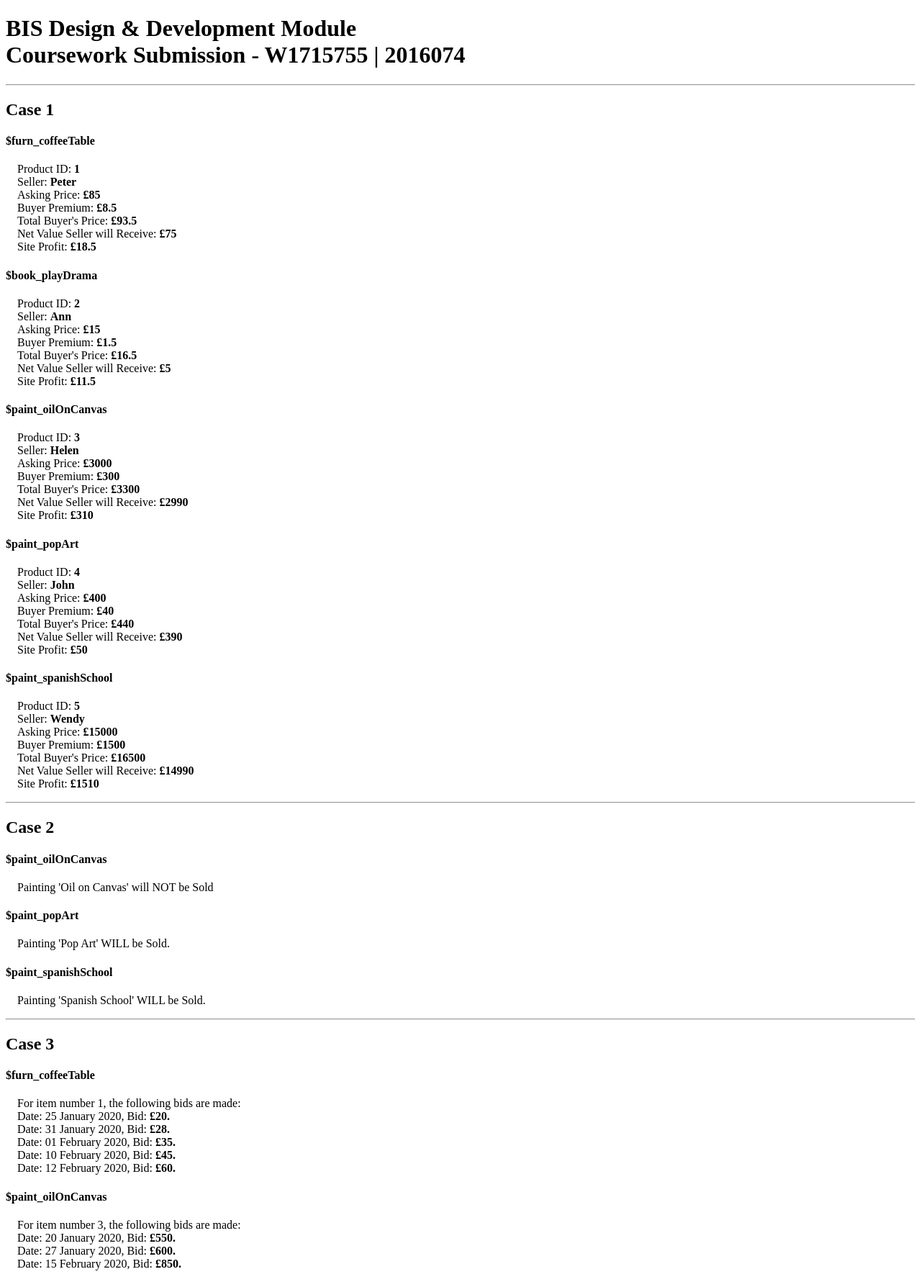
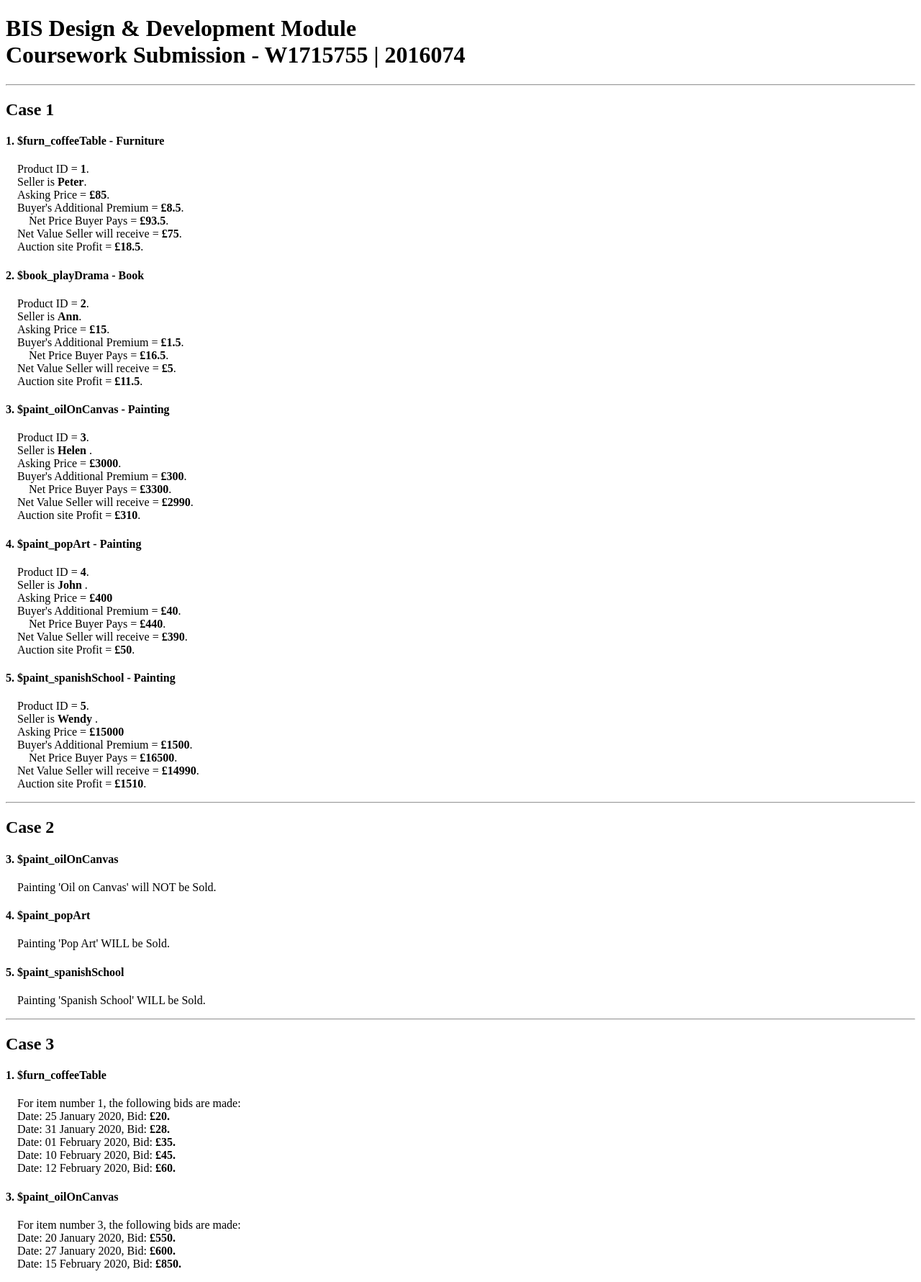
Before and after one commit to SeanCassiere/L5-BISDD-CW2, a PHP site: page / in a window 1280 px wide. Shown: the whole page at 72% size. Run offline with PHP 8.4, Linux system fonts and the light colour scheme.

Commit message:
Part-B Spacing Fix, Part-A Logic Fix

```diff
--- a/Part-A/private/classes/class_Auction_Item.php
+++ b/Part-A/private/classes/class_Auction_Item.php
@@ -11,7 +11,6 @@ class Auction_Item {
   private $currentBid; // Current big on the Item
 
   // # Attr
-  protected $buyer_premium;
   protected $bid_history = [];
 
   // # Static Attr
@@ -49,36 +48,20 @@ class Auction_Item {
     $this->askingPrice = $askingPrice;
     $this->closingDate = $closingDate;
     $this->currentBid = $currentBid;
-    // Calculates The Buyer Premium Value for the Item
-    $this->buyer_premium = $this->askingPrice*0.1;
   }
-
-  public function selling_price() { // Selling Price and Info to User
-    $total_price = $this->askingPrice + $this->buyer_premium;
-    echo "Product ID: <b>".$this->id."</b><br>";
-    echo "Seller: <b>".$this->seller."</b><br>";
-    echo "Asking Price: <b>&pound;".$this->askingPrice."</b><br>";
-    echo "Buyer Premium: <b>&pound;".$this->buyer_premium."</b><br>";
-    echo "Total Buyer's Price: <b>&pound;".$total_price."</b><br>";
-  }
-
-  public function seller_earnings() { // Seller's Earnings
-    $profit = $this->askingPrice - self::$seller_premium;
-    echo "Net Value Seller will Receive: <b>&pound;". $profit ."</b><br>";
-  }
-
-  public function site_profit() { // Auction Site Profits
-    $profit = $this->buyer_premium + self::$seller_premium;
-    echo "Site Profit: <b>&pound;".$profit."</b><br>";
-  }
-
+  # Adding to the # Bid History attr
   public function add_bid_history($date, $bid) { $this->bid_history[$date] = $bid; }
-
+  # Displaying # Bid History Attr in a presentable manner
   public function view_bid_history() {
     if (!empty($this->bid_history)) {
       echo "For item number ".$this->id.", the following bids are made: <br>";
       foreach ($this->bid_history as $date=>$bid) { echo "Date: ". $date .", Bid: <b>&pound;". $bid . ".</b><br>"; }
     } else { echo "Item number ".$this->id." has NO bid history set."; }
   }
+  # Logic Based Calculations
+  public function calculate_buyer_premium() { return $this->askingPrice*0.1; }
+  public function calculate_selling_price() { return $this->askingPrice + $this->calculate_buyer_premium(); }
+  public function calculate_seller_earnings() { return $this->askingPrice - self::$seller_premium; }
+  public function calculate_site_profit() { return $this->calculate_buyer_premium() + self::$seller_premium; }
 }
 ?>
--- a/Part-A/private/classes/class_Painting.php
+++ b/Part-A/private/classes/class_Painting.php
@@ -25,8 +25,6 @@ class Painting extends Auction_Item {
     $this->reservedPrice = $reserve;
   }
 
-  public function saleState() {
-    if ( $this->reservedPrice < $this->get_currentBid() ) { echo "Painting '".$this->get_description()."' WILL be Sold."; } else { echo "Painting '".$this->get_description()."' will NOT be Sold"; }
-  }
+  public function saleState() { if ( $this->reservedPrice < $this->get_currentBid() ) { echo "Painting '".$this->get_description()."' WILL be Sold."; } else { echo "Painting '".$this->get_description()."' will NOT be Sold."; } }
 }
 ?>
--- a/Part-A/public/index.php
+++ b/Part-A/public/index.php
@@ -7,11 +7,12 @@ require_once('../private/initialise.php');
   <meta charset="UTF-8">
   <meta name="viewport" content="width=device-width, initial-scale=1.0">
   <title>Part A - W1715755 | 2016074</title>
-  <style>.push-left{ margin-left: 1rem; }</style>
+  <style>.push-left{ margin-left: 1rem; } span {display: block;}</style>
 </head>
 <body>
   <h1>BIS Design & Development Module<br>Coursework Submission - W1715755 | 2016074</h1>
   <hr>
+
   <?php
   /* Task 2 */
   $furn_coffeeTable = new Furniture("85 cm X 35 cm X 52", 1 , "Peter", "Furniture", "Coffee table", 85, "31/03/2020", 60);
@@ -21,45 +22,92 @@ require_once('../private/initialise.php');
   $paint_spanishSchool = new Painting("Goya",  1800, 9500, 5 , "Wendy ", "Painting", "Spanish School", 15000, "30/04/2020", 10000);
   //echo "<pre>"; print_r($furn_coffeeTable); echo "</pre>"; echo "<pre>"; print_r($book_playDrama); echo "</pre>"; echo "<pre>"; print_r($paint_oilOnCanvas); echo "</pre>"; echo "<pre>"; print_r($paint_popArt); echo "</pre>"; echo "<pre>"; print_r($paint_spanishSchool); echo "</pre>";
   ?>
+
+  <!-- Case 1 -->
   <h2>Case 1</h2>
-  <?php
-  /* Case 1 */
-  echo "<h4>\$furn_coffeeTable </h4><p class='push-left'>";
-  $furn_coffeeTable->selling_price(); $furn_coffeeTable->seller_earnings(); $furn_coffeeTable->site_profit();
-  echo "</p>";
+  <h4>1. $furn_coffeeTable - <?php echo $furn_coffeeTable->get_type(); ?></h4>
+  <p class='push-left'>
+    Product ID = <b><?php echo $furn_coffeeTable->get_id(); ?></b>.<br>
+    Seller is <b><?php echo $furn_coffeeTable->get_seller(); ?></b>.<br>
+    Asking Price = <b>&pound;<?php echo $furn_coffeeTable->get_askingPrice(); ?></b>.<br>
+    Buyer's Additional Premium = <b>&pound;<?php echo $furn_coffeeTable->calculate_buyer_premium(); ?></b>.<br>
+    <span class="push-left">
+      Net Price Buyer Pays = <b>&pound;<?php echo $furn_coffeeTable->calculate_selling_price(); ?></b>.
+    </span>
+    Net Value Seller will receive = <b>&pound;<?php echo $furn_coffeeTable->calculate_seller_earnings(); ?></b>.</span><br>
+    Auction site Profit = <b>&pound;<?php echo $furn_coffeeTable->calculate_site_profit(); ?></b>.</span><br>
+  </p>
 
-  echo "<h4>\$book_playDrama </h4><p class='push-left'>";
-  $book_playDrama->selling_price(); $book_playDrama->seller_earnings(); $book_playDrama->site_profit();
-  echo "</p>";
+  <h4>2. $book_playDrama - <?php echo $book_playDrama->get_type(); ?></h4>
+  <p class='push-left'>
+    Product ID = <b><?php echo $book_playDrama->get_id(); ?></b>.<br>
+    Seller is <b><?php echo $book_playDrama->get_seller(); ?></b>.<br>
+    Asking Price = <b>&pound;<?php echo $book_playDrama->get_askingPrice(); ?></b>.<br>
+    Buyer's Additional Premium = <b>&pound;<?php echo $book_playDrama->calculate_buyer_premium(); ?></b>.<br>
+    <span class="push-left">
+      Net Price Buyer Pays = <b>&pound;<?php echo $book_playDrama->calculate_selling_price(); ?></b>.
+    </span>
+    Net Value Seller will receive = <b>&pound;<?php echo $book_playDrama->calculate_seller_earnings(); ?></b>.</span><br>
+    Auction site Profit = <b>&pound;<?php echo $book_playDrama->calculate_site_profit(); ?></b>.</span><br>
+  </p>
 
-  echo "<h4>\$paint_oilOnCanvas </h4><p class='push-left'>";
-  $paint_oilOnCanvas->selling_price(); $paint_oilOnCanvas->seller_earnings(); $paint_oilOnCanvas->site_profit();
-  echo "</p>";
+  <h4>3. $paint_oilOnCanvas - <?php echo $paint_oilOnCanvas->get_type(); ?></h4>
+  <p class='push-left'>
+    Product ID = <b><?php echo $paint_oilOnCanvas->get_id(); ?></b>.<br>
+    Seller is <b><?php echo $paint_oilOnCanvas->get_seller(); ?></b>.<br>
+    Asking Price = <b>&pound;<?php echo $paint_oilOnCanvas->get_askingPrice(); ?></b>.<br>
+    Buyer's Additional Premium = <b>&pound;<?php echo $paint_oilOnCanvas->calculate_buyer_premium(); ?></b>.<br>
+    <span class="push-left">
+      Net Price Buyer Pays = <b>&pound;<?php echo $paint_oilOnCanvas->calculate_selling_price(); ?></b>.
+    </span>
+    Net Value Seller will receive = <b>&pound;<?php echo $paint_oilOnCanvas->calculate_seller_earnings(); ?></b>.</span><br>
+    Auction site Profit = <b>&pound;<?php echo $paint_oilOnCanvas->calculate_site_profit(); ?></b>.</span><br>
+  </p>
 
-  echo "<h4>\$paint_popArt </h4><p class='push-left'>";
-  $paint_popArt->selling_price(); $paint_popArt->seller_earnings(); $paint_popArt->site_profit();
-  echo "</p>";
+  <h4>4. $paint_popArt - <?php echo $paint_popArt->get_type(); ?></h4>
+  <p class='push-left'>
+    Product ID = <b><?php echo $paint_popArt->get_id(); ?></b>.<br>
+    Seller is <b><?php echo $paint_popArt->get_seller(); ?></b>.<br>
+    Asking Price = <b>&pound;<?php echo $paint_popArt->get_askingPrice(); ?></b><br>
+    Buyer's Additional Premium = <b>&pound;<?php echo $paint_popArt->calculate_buyer_premium(); ?></b>.<br>
+    <span class="push-left">
+      Net Price Buyer Pays = <b>&pound;<?php echo $paint_popArt->calculate_selling_price(); ?></b>.
+    </span>
+    Net Value Seller will receive = <b>&pound;<?php echo $paint_popArt->calculate_seller_earnings(); ?></b>.</span><br>
+    Auction site Profit = <b>&pound;<?php echo $paint_popArt->calculate_site_profit(); ?></b>.</span><br>
+  </p>
 
-  echo "<h4>\$paint_spanishSchool </h4><p class='push-left'>";
-  $paint_spanishSchool->selling_price(); $paint_spanishSchool->seller_earnings(); $paint_spanishSchool->site_profit();
-  echo "</p>";
-  ?>
+  <h4>5. $paint_spanishSchool - <?php echo $paint_spanishSchool->get_type(); ?></h4>
+  <p class='push-left'>
+    Product ID = <b><?php echo $paint_spanishSchool->get_id(); ?></b>.<br>
+    Seller is <b><?php echo $paint_spanishSchool->get_seller(); ?></b>.<br>
+    Asking Price = <b>&pound;<?php echo $paint_spanishSchool->get_askingPrice(); ?></b><br>
+    Buyer's Additional Premium = <b>&pound;<?php echo $paint_spanishSchool->calculate_buyer_premium(); ?></b>.<br>
+    <span class="push-left">
+      Net Price Buyer Pays = <b>&pound;<?php echo $paint_spanishSchool->calculate_selling_price(); ?></b>.
+    </span>
+    Net Value Seller will receive = <b>&pound;<?php echo $paint_spanishSchool->calculate_seller_earnings(); ?></b>.</span><br>
+    Auction site Profit = <b>&pound;<?php echo $paint_spanishSchool->calculate_site_profit(); ?></b>.</span><br>
+  </p>
+
   <hr>
+  <!-- Case 2 -->
   <h2>Case 2</h2>
   <?php
   /* Case 2 */
-  echo "<h4>\$paint_oilOnCanvas </h4>";
+  echo "<h4>3. \$paint_oilOnCanvas </h4>";
   echo "<p class='push-left'>"; $paint_oilOnCanvas->saleState(); echo "</p>";
-  echo "<h4>\$paint_popArt </h4>";
+  echo "<h4>4. \$paint_popArt </h4>";
   echo "<p class='push-left'>"; $paint_popArt->saleState(); echo "</p>";
-  echo "<h4>\$paint_spanishSchool </h4>";
+  echo "<h4>5. \$paint_spanishSchool </h4>";
   echo "<p class='push-left'>"; $paint_spanishSchool->saleState(); echo "</p>";
   ?>
   <hr>
+  <!-- Case 3 -->
   <h2>Case 3</h2>
   <?php
   /* Case 3 */
-  echo "<h4>\$furn_coffeeTable </h4>";
+  echo "<h4>1. \$furn_coffeeTable </h4>";
   $furn_coffeeTable->add_bid_history('25 January 2020', 20);
   $furn_coffeeTable->add_bid_history('31 January 2020', 28);
   $furn_coffeeTable->add_bid_history('01 February 2020', 35);
@@ -67,7 +115,7 @@ require_once('../private/initialise.php');
   $furn_coffeeTable->add_bid_history('12 February 2020', 60);
   echo "<p class='push-left'>"; $furn_coffeeTable->view_bid_history(); echo "</p>"; // View Bid History for $furn_coffeeTable
 
-  echo "<h4>\$paint_oilOnCanvas </h4>";
+  echo "<h4>3. \$paint_oilOnCanvas </h4>";
   $paint_oilOnCanvas->add_bid_history('20 January 2020', 550);
   $paint_oilOnCanvas->add_bid_history('27 January 2020', 600);
   $paint_oilOnCanvas->add_bid_history('15 February 2020', 850);
--- a/Part-B/public/delete.php
+++ b/Part-B/public/delete.php
@@ -14,7 +14,6 @@ if ( isset($_GET['id']) ) {
 	<meta name="viewport" content="width=device-width, initial-scale=1">
 	<link rel="stylesheet" type="text/css" href="dist/css/style.css">
 </head>
-
 <body>
 
 <div class="header">
@@ -64,6 +63,4 @@ if ( isset($_GET['id']) ) {
 </div>
 
 </body>
-
-
 </html>
```
Also changed, not shown: Part-B/public/add.php (+4 -6 lines), Part-B/public/index.php (+4 -7 lines), Part-B/public/our_tutors.php (+4 -7 lines), Part-B/public/update_subject.php (+4 -5 lines), Part-B/public/view.php (+4 -5 lines). Lines whose indentation alone changed are shown as unchanged.
